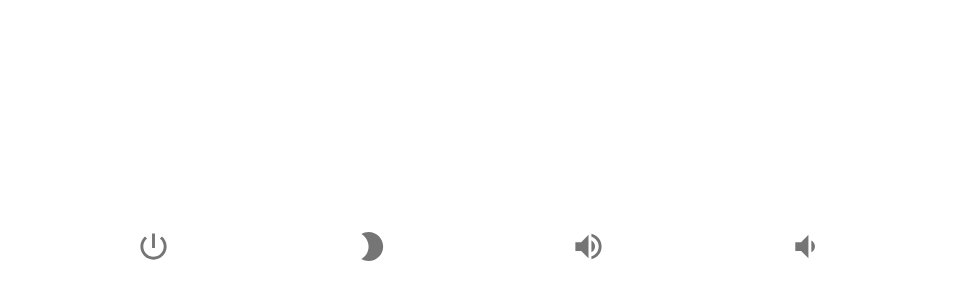
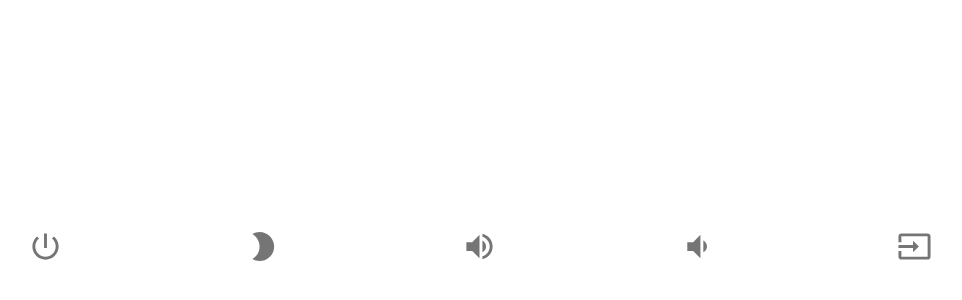
Before and after one commit to clocktower39/tv-controller-client, a React (Create React App) app: page / in a window 1280 px wide. Shown: the part 142-442 px from the top of the page, without its empty margins (93-1055 px from the left). Built offline with nearby package versions, Linux system fonts and the light colour scheme.

Commit message:
separate input switch button

```diff
--- a/src/App.js
+++ b/src/App.js
@@ -5,6 +5,7 @@ import {
   PowerSettingsNew,
   VolumeDown,
   VolumeUp,
+  Input
 } from "@material-ui/icons";
 import "./App.css";
 
@@ -52,6 +53,13 @@ function App() {
           <VolumeDown className={classes.icon} fontSize="large" />
         </IconButton>
       </Grid>
+      <Grid item xs={2}>
+        <IconButton
+          onClick={()=>handleClick('HDMIsource')}
+        >
+          <Input className={classes.icon} fontSize="large" />
+        </IconButton>
+      </Grid>
     </Grid>
   );
 }
```
